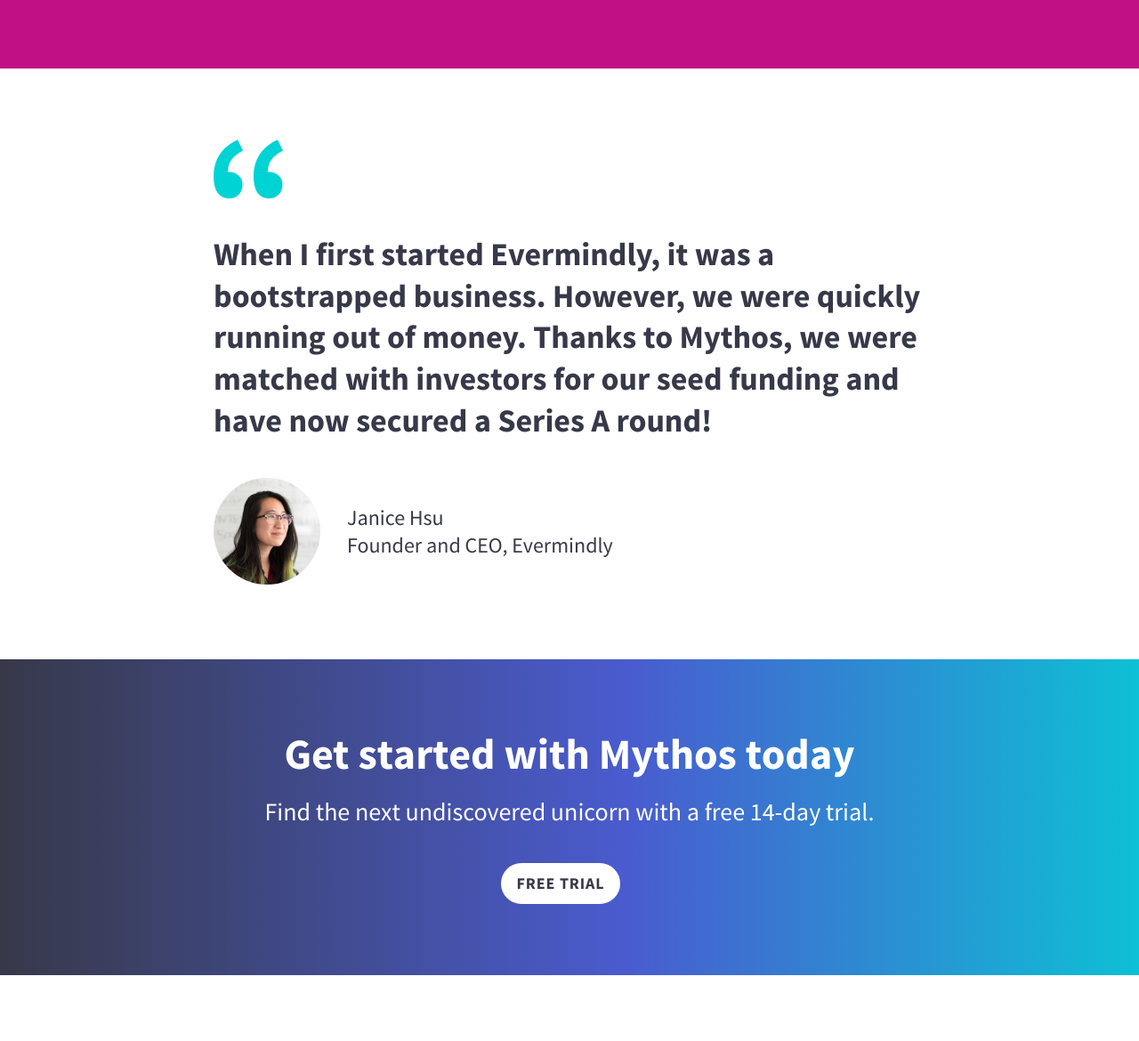
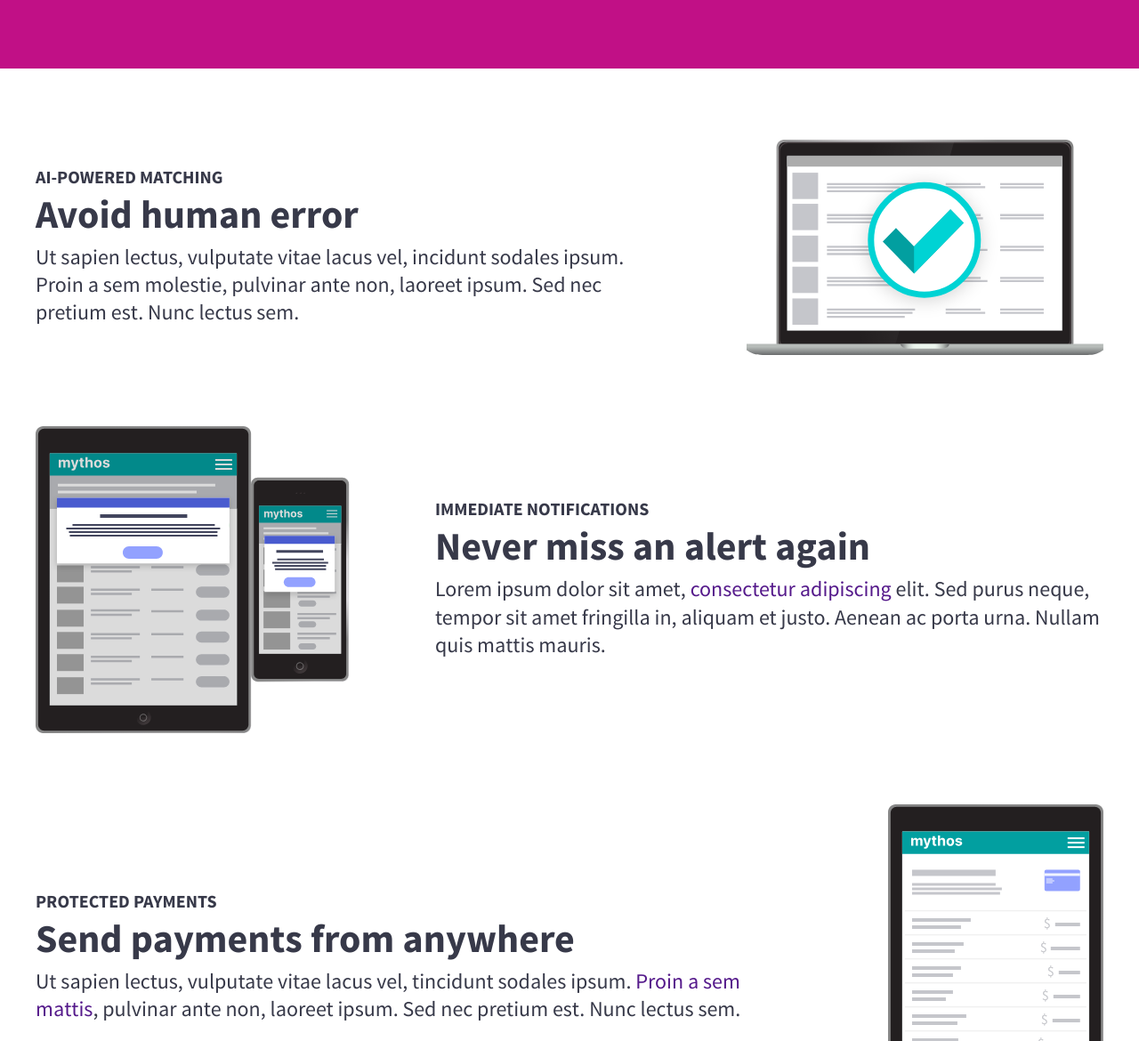
Before and after one commit to tg27murray/responsive-design-beginners-2, a plain HTML site: page index.html in a window 1280 px wide. Shown: the part 1701-2871 px from the top of the page at 89% size. Drawn offline with Linux system fonts and the light colour scheme.

Commit message:
Updated testimonial

```diff
--- /dev/null
+++ b/app/scss/components/_alt-feature.scss
@@ -0,0 +1,48 @@
+@use '../util' as u;
+
+.alt-feature {
+  $b: &;
+  color: var(--text-dark);
+  &__wrapper {
+    display: grid;
+    gap: 60px;
+
+    @include u.breakpoint(large) {
+      gap: 80px;
+    }
+  }
+  &__row {
+    display: flex;
+    flex-direction: column;
+    align-items: center;
+    gap: 40px;
+
+    @include u.breakpoint(large) {
+      flex-direction: row;
+      gap: 8%;
+    }
+  }
+
+  &__text {
+    p {
+      margin-block-end: 0;
+    }
+  }
+
+  // }
+  @include u.breakpoint(large) {
+    &__row:nth-child(odd) {
+      #{$b}__image {
+        order: 2;
+      }
+    }
+  }
+  &__image {
+    width: auto;
+    max-width: u.rem(200);
+
+    @include u.breakpoint(large) {
+      max-width: 100%;
+    }
+  }
+}
--- a/app/scss/components/_features.scss
+++ b/app/scss/components/_features.scss
@@ -7,15 +7,14 @@
     justify-content: center;
     gap: 40px;
 
-    @include u.breakpoint(large){
+    @include u.breakpoint(large) {
       gap: 5.5%;
     }
-
   }
 
   &__item {
     text-align: center;
-    @include u.breakpoint(large){
+    @include u.breakpoint(large) {
       flex: 1;
       text-align: start;
     }
@@ -26,13 +25,9 @@
 
     width: auto;
     margin-block-end: 10px;
-    @include u.breakpoint-down(medium){
+    @include u.breakpoint-down(medium) {
       margin-inline: auto;
     }
-  }
-
-  &__title {
-    margin-block-end: u.rem(10);
   }
 
   &__description {
@@ -79,8 +74,6 @@
 //     }
 //   }
 
-
-
 //   &__icon {
 //     width: auto;
 //     height: u.rem(48);
@@ -100,5 +93,4 @@
 //     max-width: 50ch;
 //   }
 
-
 // }
--- a/app/scss/components/_index.scss
+++ b/app/scss/components/_index.scss
@@ -2,6 +2,7 @@
 @forward 'hero';
 @forward 'features';
 @forward 'feature';
+@forward 'alt-feature';
 @forward 'testimonial';
 @forward 'fw-cta';
 @forward 'footer';
--- a/app/scss/components/_testimonial.scss
+++ b/app/scss/components/_testimonial.scss
@@ -1,17 +1,42 @@
 @use '../util' as u;
 
 .testimonial {
+  $b: &;
   &__wrapper {
     max-width: 800px;
   }
-
+  figure {
+    position: relative;
+  }
   &__icon {
     width: 16%;
     max-width: u.rem(78);
     margin-block-end: 1.25rem;
     margin-block-end: clamp(u.rem(20), 0.68rem + 2.42vw, u.rem(40));
+
+    @include u.breakpoint-down(large) {
+      &:nth-child(3) {
+        display: none;
+      }
+    }
+    @include u.breakpoint(x-large) {
+      position: absolute;
+      &:first-child {
+        // position: absolute;
+        // background-color: black;
+        translate: calc(-100% - 40px) -30px;
+      }
+
+      &:nth-child(3) {
+        // outline: 2px solid red;
+        rotate: 180deg;
+        // right: 0;
+        //top: -100%;
+        left: calc(100% + 40px);
+        translate: 0 calc(-10px - 100%);
+      }
+    }
   }
-
   &__quote {
     font-weight: 700;
     font-size: 1.5rem;
--- a/app/scss/globals/_typography.scss
+++ b/app/scss/globals/_typography.scss
@@ -31,6 +31,21 @@
 h3 {
   font-size: u.rem(24);
   line-height: 1;
+  margin-block-end: u.rem(10);
+
+  &.large {
+    font-size: u.rem(36);
+    font-size: clamp(u.rem(36), 2.02rem + 0.97vw, u.rem(44));
+    line-height: 1;
+
+    span {
+      display: block;
+      font-size: u.rem(20);
+      font-size: clamp(u.rem(20) 1.134rem + 0.48vw, u.rem(24));
+      text-transform: uppercase;
+      margin-block-end: u.rem(10);
+    }
+  }
 }
 p {
   margin-top: 0;
--- a/app/scss/util/_breakpoints.scss
+++ b/app/scss/util/_breakpoints.scss
@@ -1,21 +1,23 @@
 @use 'functions' as f;
 
-// 700px, 900px, 1440px
+// 700px, 900px, 1100px, 1440px
 
 $breakpoints-up: (
   'medium': f.em(700),
   'large': f.em(900),
-  'x-large': f.em(1440),
+  'x-large': f.em(1100),
+  'xx-large': f.em(1440),
 );
 
 $breakpoints-down: (
   'x-small': f.em(452.98),
   'small': f.em(699.98),
   'medium': f.em(899.98),
-  'large': f.em(1439.98),
+  'large': f.em(1099.98),
+  'x-large': f.em(1439.98),
 );
 
-// 699.98px, 899.98px, 1439.98px
+// 699.98px, 899.98px, 1099.98px, 1439.98px
 @mixin breakpoint-down($size) {
   @media (max-width: map-get($breakpoints-down, $size)) {
     @content;
--- a/index.html
+++ b/index.html
@@ -192,6 +192,70 @@
             />
           </div>
         </section>
+        <section class="alt-feature">
+          <div class="wrapper alt-feature__wrapper">
+            <div class="alt-feature__row">
+              <img
+                src="./app/img/laptop-check.svg"
+                alt="laptop with green checkmark"
+                width="401"
+                height="242"
+                class="alt-feature__image"
+              />
+              <div class="alt-feature__text">
+                <h3 class="large">
+                  <span>AI-Powered Matching</span>Avoid human error
+                </h3>
+                <p class="medium">
+                  Ut sapien lectus, vulputate vitae lacus vel, incidunt sodales
+                  ipsum. Proin a sem molestie, pulvinar ante non, laoreet ipsum.
+                  Sed nec pretium est. Nunc lectus sem.
+                </p>
+              </div>
+            </div>
+            <div class="alt-feature__row">
+              <img
+                src="./app/img/tablet-phone.svg"
+                alt="tablet with phone"
+                idth="353"
+                height="345"
+                class="alt-feature__image"
+              />
+
+              <div class="alt-feature__text">
+                <h3 class="large">
+                  <span>Immediate notifications</span>Never miss an alert again
+                </h3>
+                <p class="medium">
+                  Lorem ipsum dolor sit amet,
+                  <a href="">consectetur adipiscing</a> elit. Sed purus neque,
+                  tempor sit amet fringilla in, aliquam et justo. Aenean ac
+                  porta urna. Nullam quis mattis mauris.
+                </p>
+              </div>
+            </div>
+            <div class="alt-feature__row">
+              <img
+                src="./app/img/tablet-payments.svg"
+                alt="tablet showing payments"
+                width="242"
+                height="345"
+                class="alt-feature__image"
+              />
+
+              <div class="alt-feature__text">
+                <h3 class="large">
+                  <span>Protected Payments</span>Send payments from anywhere
+                </h3>
+                <p class="medium">
+                  Ut sapien lectus, vulputate vitae lacus vel, tincidunt sodales
+                  ipsum. <a href=""> Proin a sem mattis</a>, pulvinar ante non,
+                  laoreet ipsum. Sed nec pretium est. Nunc lectus sem.
+                </p>
+              </div>
+            </div>
+          </div>
+        </section>
         <section class="testimonial">
           <h2 class="visually-hidden">Testimonial</h2>
           <div class="wrapper testimonial__wrapper">
@@ -211,6 +275,13 @@
                   funding and have now secured a Series A round!
                 </p>
               </blockquote>
+              <img
+                class="testimonial__icon"
+                src="./app/img/quotation-mark-teal.svg"
+                width="78"
+                height="66"
+                alt=""
+              />
               <div class="testimonial__author-wrapper">
                 <img
                   class="testimonial__author"
```
Also changed, not shown: app/img/laptop-check.svg (added), app/img/tablet-payments.svg (added), app/img/tablet-phone.svg (added), dist/style.css, 1 other file.
